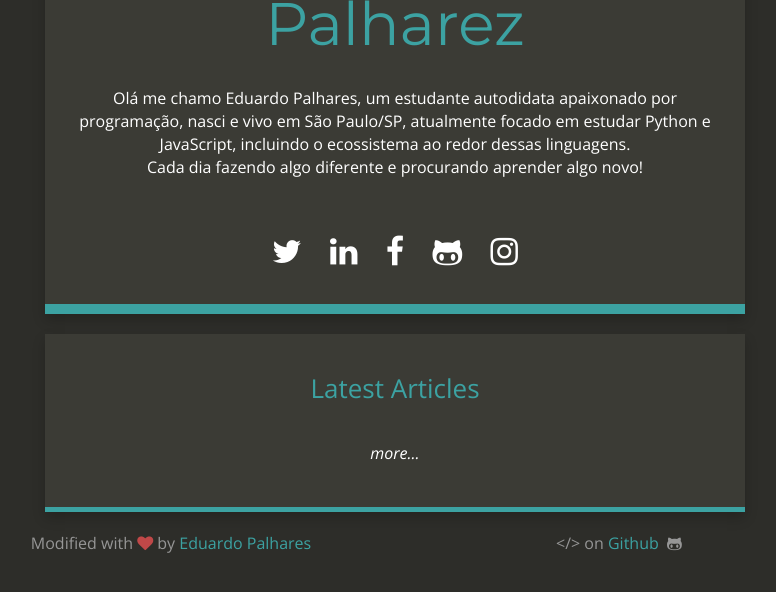
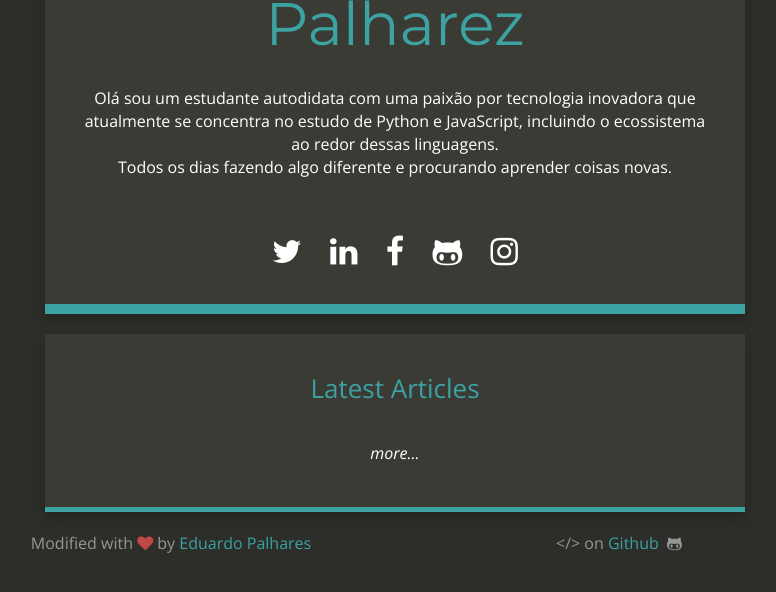
Before and after one commit to palharez/palharez.github.io, a Jekyll site: the page built from index.html, in a window 1280 px wide, cut to the strip 174-766 px from the top of the page. Shown: the whole strip, without its empty margins (245-1021 px from the left). Built offline with Jekyll 4.4.1, drawn with Linux system fonts in a browser that asks for light colours; nearby versions of some CDN libraries.

Commit message:
Update title_description and title_image

```diff
--- a/_config.yml
+++ b/_config.yml
@@ -1,23 +1,24 @@
 # Site settings
 title: "Palharez"
-email:  xeduardopalhares@gmail.com
-description: "Meu site pessoal."
+email: xeduardopalhares@gmail.com
+description: "Site pessoal de Eduardo Palhares."
 baseurl: ""
 url: ""
-title_description: "Olá me chamo Eduardo Palhares, um estudante autodidata apaixonado por programação,
-                    nasci e vivo em São Paulo/SP, atualmente focado em estudar Python e JavaScript,
-                    incluindo o ecossistema ao redor dessas linguagens.<br>
-                    Cada dia fazendo algo diferente e procurando aprender algo novo!"
-title_image: "https://pbs.twimg.com/profile_images/936002333091254272/RTDIK_2__400x400.jpg"
+title_description:
+  "Olá sou um estudante autodidata com uma paixão por tecnologia
+  inovadora que atualmente se concentra no estudo de Python e JavaScript,
+  incluindo o ecossistema ao redor dessas linguagens.<br>
+  Todos os dias fazendo algo diferente e procurando aprender coisas novas."
+title_image: "https://media.licdn.com/dms/image/C4D03AQFbj_6aKSKA8Q/profile-displayphoto-shrink_200_200/0?e=1555545600&v=beta&t=kifDepzf5KzngyG4LDUG9DscFEOyvgR_xG7wy3yxC1c"
 google_analytics: ""
-disqus_account:
-github_repository:
+disqus_account: disqus_3SWn8SuP5V
+github_repository: https://github.com/palharez/palharez.github.io
 addthis_id:
 post_limit: 5
 
 # Social usernames/URLs
 twitter_username: xeduardopjr
-github_username:  palharez
+github_username: palharez
 instagram_username: eduardoapjr
 reddit_username:
 linkedin_link: http://linkedin.com/in/eduardopalhares
@@ -27,8 +28,8 @@ xing_link:
 facebook_link: http://facebook.com/xEduardoPalhares
 
 # Footer
-footer_left: "Modified with <i class=\"fa fa-heart\"></i> by <a href=\"https://twitter.com/xeduardopjr\">Eduardo Palhares</a>"
-footer_right: "&lt;/&gt; on <a href=\"https://github.com/jacobtomlinson/carte-noire\">Github</a> &nbsp;<i class=\"fa fa-github-alt\"></i>"
+footer_left: 'Modified with <i class="fa fa-heart"></i> by <a href="https://twitter.com/xeduardopjr">Eduardo Palhares</a>'
+footer_right: '&lt;/&gt; on <a href="https://github.com/jacobtomlinson/carte-noire">Github</a> &nbsp;<i class="fa fa-github-alt"></i>'
 
 # Build settings
 markdown: kramdown
```
